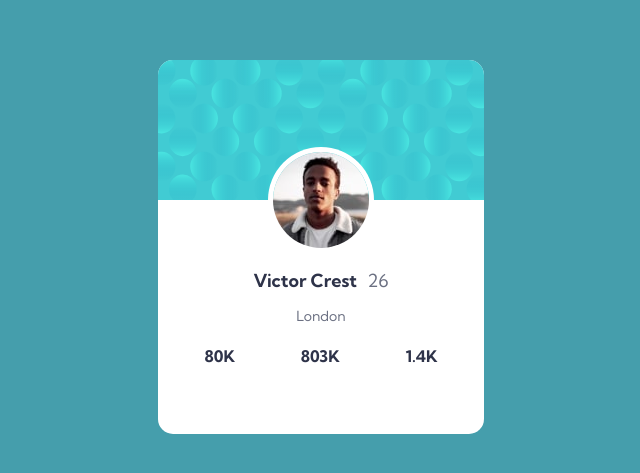
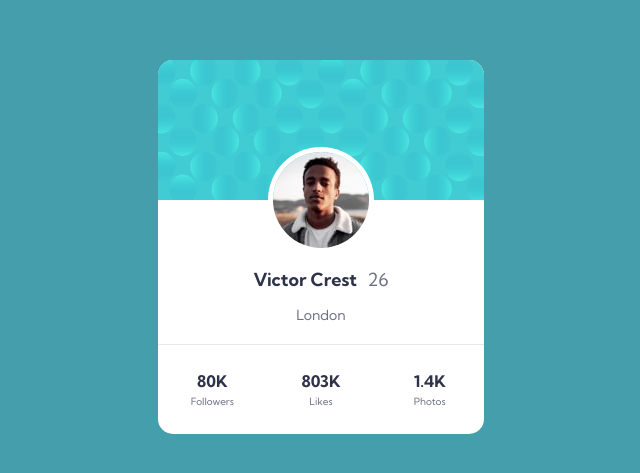
Before and after one commit to mark-tripney/profile-card-component, a plain HTML site: page index.html in a window 1280 px wide. Shown: the part 153-626 px from the top of the page, without its empty margins (319-959 px from the left). Drawn offline with Linux system fonts and the light colour scheme.

Commit message:
Add grid to arrange stats section

```diff
--- a/css/style.scss
+++ b/css/style.scss
@@ -53,7 +53,8 @@ header {
 #user-info {
   flex-direction: column;
   align-items: center;
-  justify-content: center;
+  justify-content: start;
+  margin-top: 20px;
   flex-grow: 1;
   .name-age {
     justify-content: space-between;
@@ -65,10 +66,13 @@ header {
     }
     .age {
       color: $light-text;
+      font-weight: 400;
+      color: $light-text;
     }
   }
   .location {
     font-size: 14px;
+    font-weight: 400;
     margin-top: 15px;
     color: $light-text;
   }
@@ -76,11 +80,23 @@ header {
 
 footer {
   flex-shrink: 0;
-  justify-content: space-between;
-  height: 88px;
-  width: 233px;
+  display: grid;
+  grid-template-columns: repeat(3, 1fr);
+  grid-template-rows: repeat(3, 1fr);
+  justify-items: center;
+  align-items: center;
+  width: 100%;
+  height: 90px;
   font-weight: 700;
   color: $dark-text;
+  border-top: 1px solid #e8e9ec;
+  padding-top: 25px;
+}
+
+.stat-category {
+  font-size: 10px;
+  font-weight: 400;
+  color: $light-text;
 }
 
 .attribution {
--- a/index.html
+++ b/index.html
@@ -42,6 +42,9 @@
         <p>80K</p>
         <p>803K</p>
         <p>1.4K</p>
+        <p class="stat-category">Followers</p>
+        <p class="stat-category">Likes</p>
+        <p class="stat-category">Photos</p>
       </footer>
     </div>
     <!-- <div class="attribution">
```
Also changed, not shown: css/style.css.
